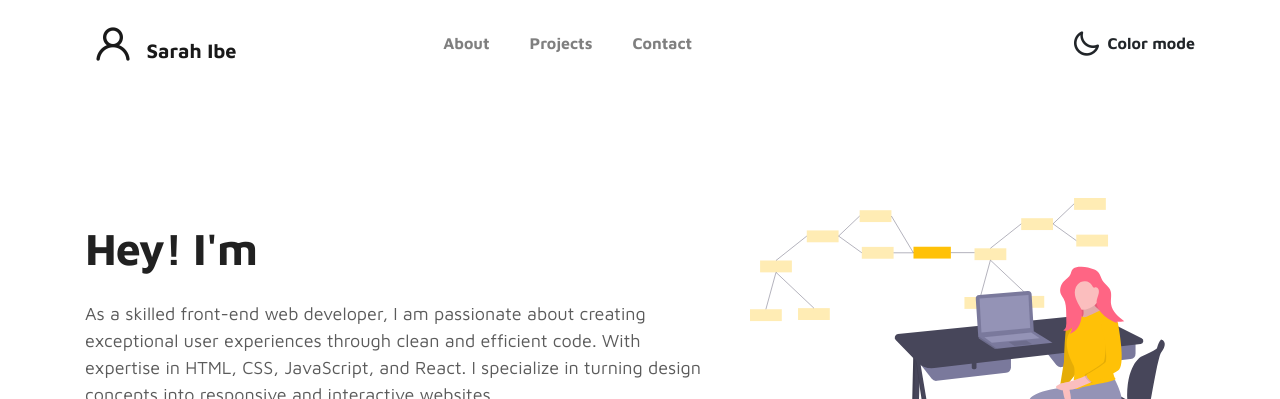
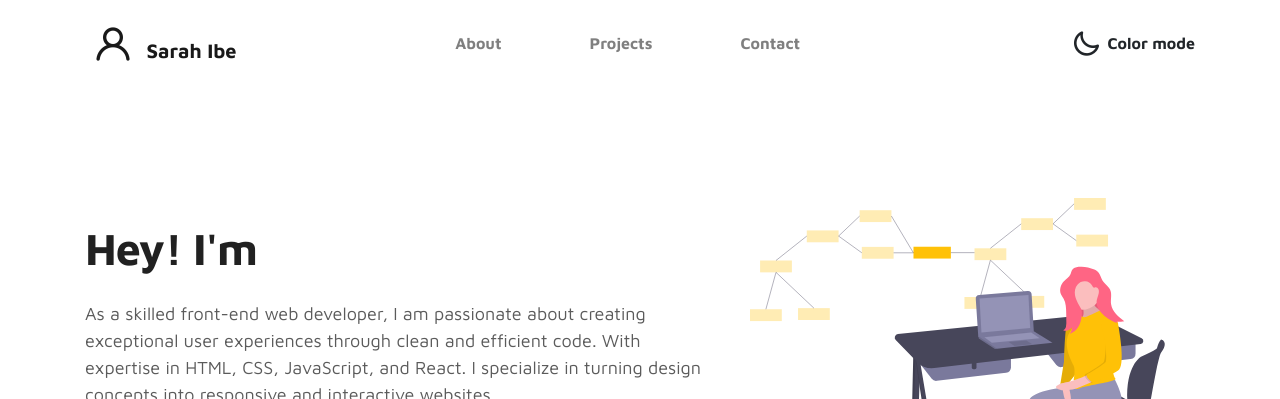
Before and after one commit to Ibe-Sarah/ibesarah, a plain HTML site: page index.html in a window 1280 px wide. Shown: the top 399 px of the page. Drawn offline with Linux system fonts and the light colour scheme.

Commit message:
worked on adjusting the navbar

```diff
--- a/css/tooplate-style.css
+++ b/css/tooplate-style.css
@@ -192,7 +192,9 @@ b, strong {
 }
 
 .navbar-expand-sm .navbar-nav .nav-link {
-  padding: 0 20px;
+  padding-top: 0 ;
+  padding-bottom: 0;
+  padding-left: 80px;
 }
 
 .nav-link {
```
